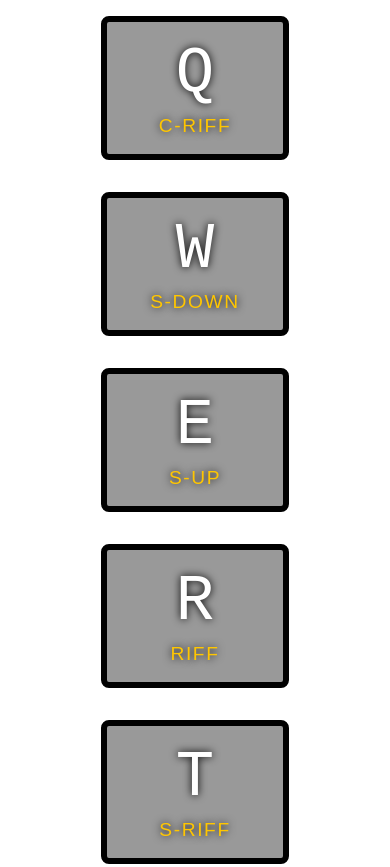
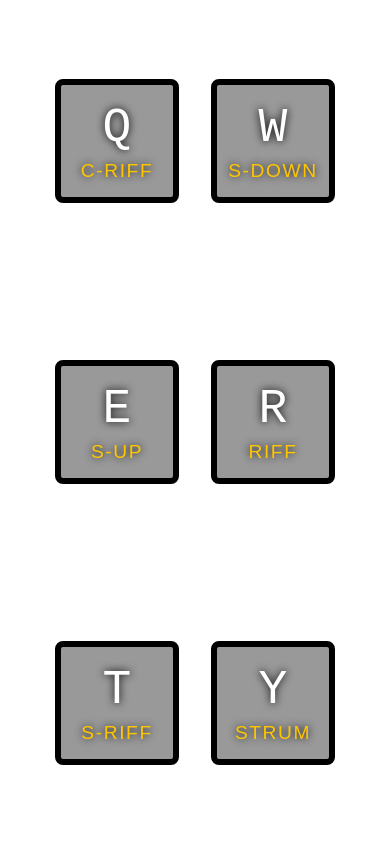
Before and after one commit to LazarVell/guitarplayer, a plain HTML site: page index.html in a window 390 px wide. Shown: the top 867 px of the page. After the commit the page ends 844 px from the top, so only its background shows below. Drawn offline with Linux system fonts and the light colour scheme.

Commit message:
added responsive changes for better UI on phone screens

```diff
--- a/style.css
+++ b/style.css
@@ -51,3 +51,14 @@ kbd {
     letter-spacing: .1rem;
     color: #ffc600;
 }
+
+@media only screen and (max-width: 600px) {
+    .key {
+        width: 6rem;
+        height: 5rem;
+    }
+
+    kbd {
+        font-size: 3rem;
+    }
+  }
```
